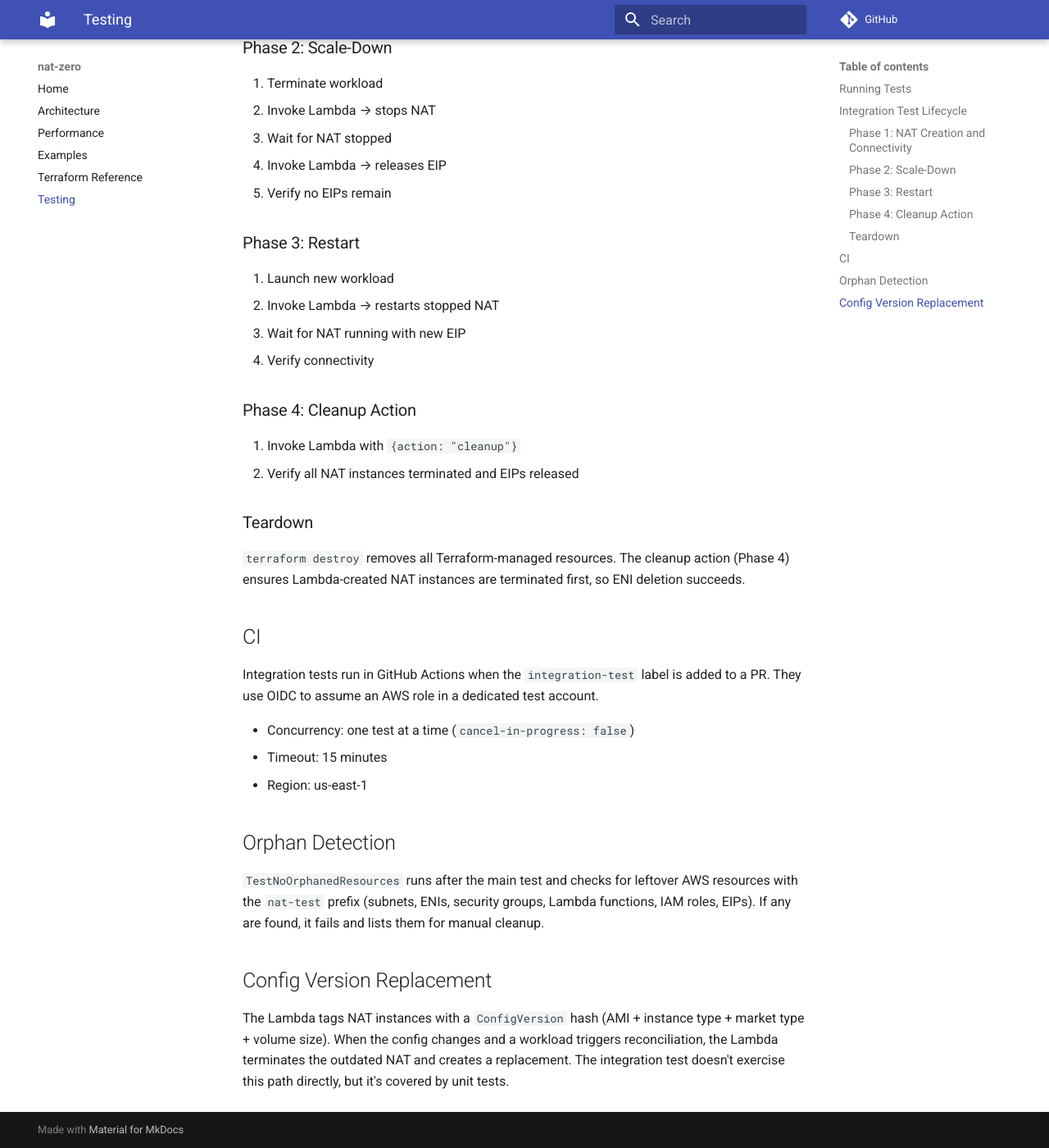
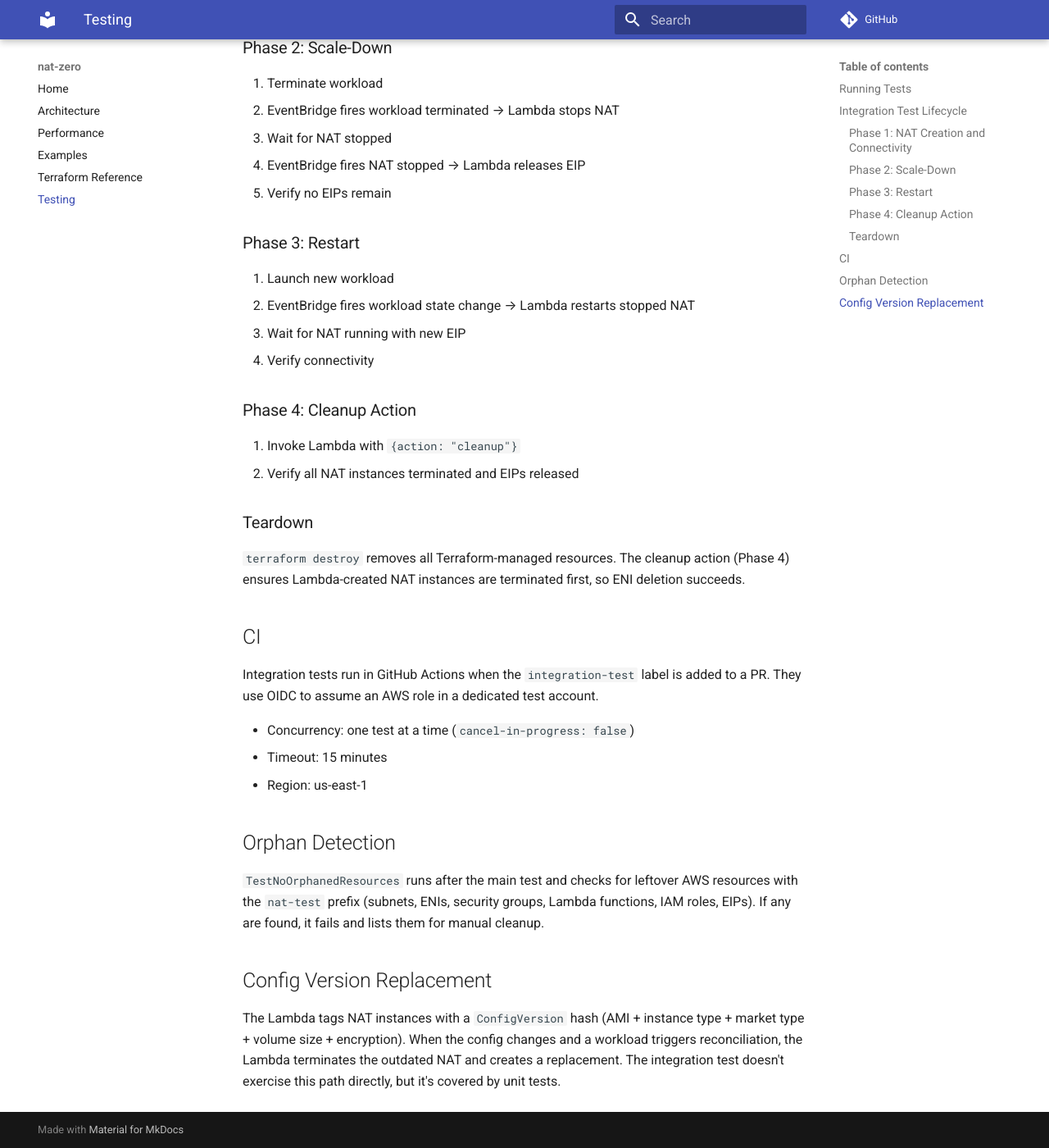
Before and after one commit to MachineDotDev/nat-zero, an MkDocs documentation site: the page built from docs/testing.md, in a window 1280 px wide and 1400 px high, scrolled down 849 px. Shown: the whole window at 82% size. Built offline with MkDocs 1.6.1 and Material for MkDocs 9.7.7, drawn with Linux system fonts in a browser that asks for light colours; comment, search, counter and statistics services are not loaded; some of the changed text lies outside the part shown.

Commit message:
fix: correct docs factual errors and remove unverified performance claims
- Remove false DLQ claim from README (no SQS DLQ exists; Lambda retries
  via EventBridge with maximum_retry_attempts=2)
- Fix testing.md: phases 1-3 are EventBridge-driven, not direct Lambda
  invocations
- Remove unverified "Root Volume Encryption" performance section and
  "Faster Cold Start" example (benchmark showed no measurable difference)
- Update ConfigVersion hash descriptions to include encryption setting
- Strip performance claim from encrypt_root_volume variable description
- Reset test fixture default back to encrypted (true)
- Regenerate terraform-docs in README and reference.md

Co-Authored-By: Claude Opus 4.6 <noreply@anthropic.com>

```diff
--- a/docs/testing.md
+++ b/docs/testing.md
@@ -22,22 +22,22 @@ The test uses [Terratest](https://terratest.gruntwork.io/) with a single `terraf
 
 1. Deploy fixture (private subnet + nat-zero module in default VPC)
 2. Launch workload instance in private subnet
-3. Invoke Lambda → creates NAT instance
+3. EventBridge fires workload state change → Lambda creates NAT instance
 4. Wait for NAT running with EIP attached
 5. Verify workload's egress IP matches NAT's EIP
 
 ### Phase 2: Scale-Down
 
 1. Terminate workload
-2. Invoke Lambda → stops NAT
+2. EventBridge fires workload terminated → Lambda stops NAT
 3. Wait for NAT stopped
-4. Invoke Lambda → releases EIP
+4. EventBridge fires NAT stopped → Lambda releases EIP
 5. Verify no EIPs remain
 
 ### Phase 3: Restart
 
 1. Launch new workload
-2. Invoke Lambda → restarts stopped NAT
+2. EventBridge fires workload state change → Lambda restarts stopped NAT
 3. Wait for NAT running with new EIP
 4. Verify connectivity
 
@@ -64,4 +64,4 @@ Integration tests run in GitHub Actions when the `integration-test` label is add
 
 ## Config Version Replacement
 
-The Lambda tags NAT instances with a `ConfigVersion` hash (AMI + instance type + market type + volume size). When the config changes and a workload triggers reconciliation, the Lambda terminates the outdated NAT and creates a replacement. The integration test doesn't exercise this path directly, but it's covered by unit tests.
+The Lambda tags NAT instances with a `ConfigVersion` hash (AMI + instance type + market type + volume size + encryption). When the config changes and a workload triggers reconciliation, the Lambda terminates the outdated NAT and creates a replacement. The integration test doesn't exercise this path directly, but it's covered by unit tests.
```
Also changed, not shown: README.md (+2 -1 lines), docs/architecture.md (+1 -1 lines), docs/examples.md (+2 -4 lines), docs/performance.md (+0 -16 lines), docs/reference.md (+2 -2 lines), 2 other files.
